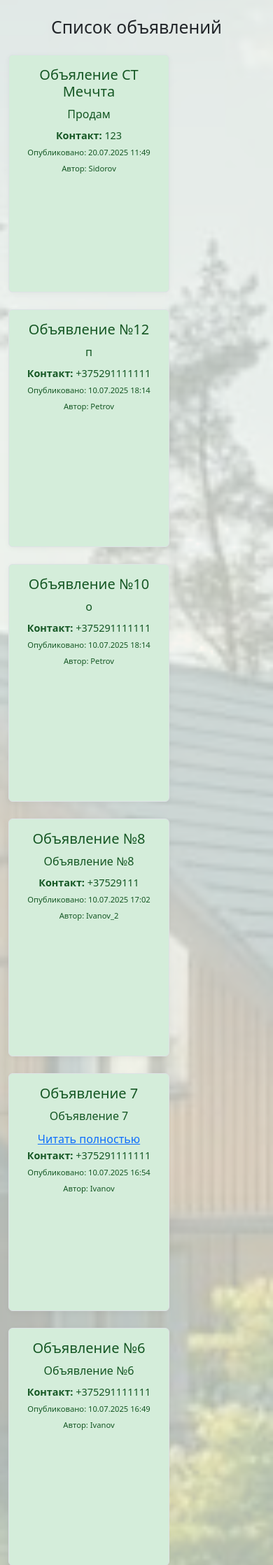
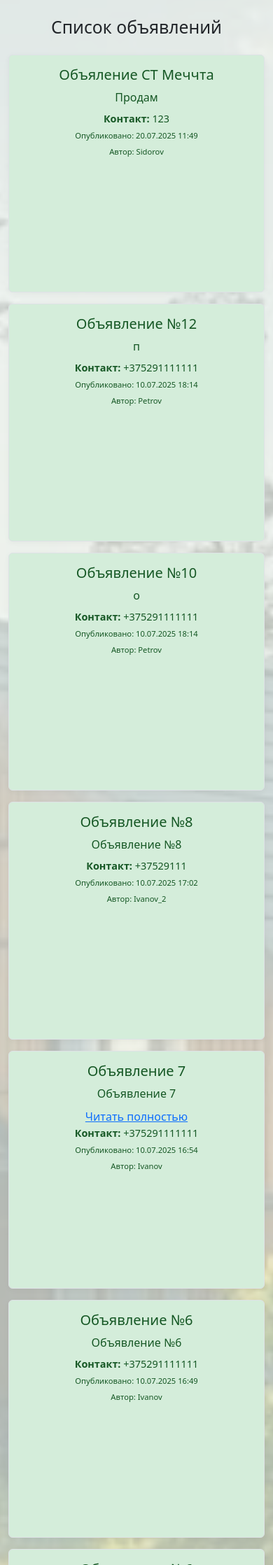
Before and after one commit to ProYauheni/ST_dip, a Django app: page /ads/ in a window 390 px wide. Shown: the part 56-2293 px from the top of the page at 70% size. Run offline with Django 5.2, Linux system fonts and the light colour scheme; data comes from the database, SQL or seed files in the repository; both versions use the stored data as it was after the commit.

Commit message:
fix_bag_ads

```diff
--- a/st/garden/templates/ads.html
+++ b/st/garden/templates/ads.html
@@ -6,9 +6,9 @@
 <h2 class="text-center mb-4">Список объявлений</h2>
 
 {% if page_obj %}
-  <div class="d-flex flex-wrap justify-content-start gap-4">
+  <div class="ads-container d-flex flex-wrap justify-content-start gap-3">
     {% for ad in page_obj %}
-      <div class="ad-card bg-light-green border rounded p-3 d-flex flex-column align-items-center" style="width: 210px; min-height: 340px;">
+      <div class="ad-card bg-light-green border rounded p-3 d-flex flex-column align-items-center">
         <h5 class="text-center mb-2">{{ ad.title }}</h5>
 
         <div class="ad-description description-truncate-5 mb-2" id="desc-{{ forloop.counter }}">
@@ -88,13 +88,25 @@
 </div>
 
 <style>
-  /* Светло-зелёный фон и рамка для карточек */
-  .bg-light-green {
+  .ads-container {
+    gap: 1rem;
+  }
+
+  .ad-card {
     background-color: #d4edda;
     color: #155724;
-  }
-  .ad-card.bg-light-green {
-    border-color: #c3e6cb;
+    border: 1px solid #c3e6cb;
+    border-radius: 0.375rem;
+    padding: 1rem;
+    min-height: 340px;
+    box-sizing: border-box;
+
+    /* На большие экраны ~5 карточек в строке */
+    flex: 0 0 19%;
+    max-width: 19%;
+    display: flex;
+    flex-direction: column;
+    align-items: center;
   }
 
   /* Ограничение описания 5 строк */
@@ -155,6 +167,35 @@
   }
   .modal-photo .modal-close:hover {
     color: #bbb;
+  }
+
+  /* Media Queries для адаптивности */
+  @media (max-width: 1199.98px) {
+    .ad-card {
+      flex: 0 0 23%;
+      max-width: 23%; /* 4 в ряд */
+    }
+  }
+
+  @media (max-width: 991.98px) {
+    .ad-card {
+      flex: 0 0 31%;
+      max-width: 31%; /* 3 в ряд */
+    }
+  }
+
+  @media (max-width: 767.98px) {
+    .ad-card {
+      flex: 0 0 48%;
+      max-width: 48%; /* 2 в ряд */
+    }
+  }
+
+  @media (max-width: 575.98px) {
+    .ad-card {
+      flex: 0 0 100%;
+      max-width: 100%; /* 1 в ряд */
+    }
   }
 </style>
 
--- a/st/templates/registration/login.html
+++ b/st/templates/registration/login.html
@@ -42,9 +42,9 @@
       <input type="hidden" name="next" value="{{ next }}" />
     </form>
 
-    <p class="mt-3 text-center">
-      <a href="{% url 'password_reset' %}">Забыли пароль?</a>
-    </p>
+<!--    <p class="mt-3 text-center">-->
+<!--      <a href="{% url 'password_reset' %}">Забыли пароль?</a>-->
+<!--    </p>-->
   </div>
 </div>
 {% endblock %}
```
Also changed, not shown: st/db.sqlite3.
